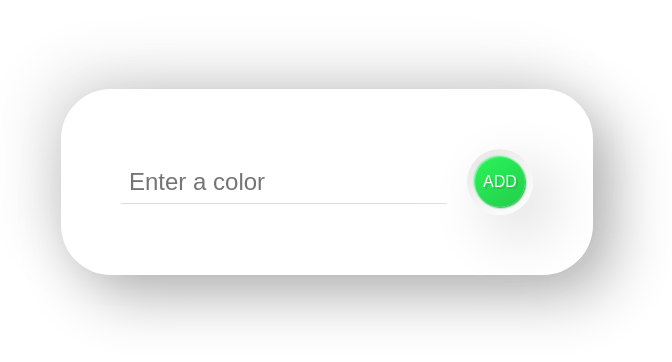
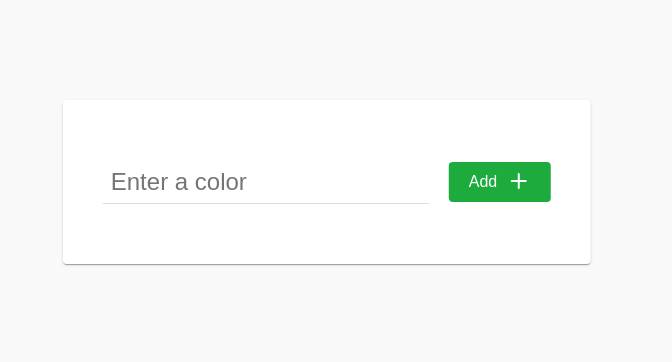
Before and after one commit to regs79/color-compare, a Next.js app: page / in a window 1280 px wide. Shown: the part 218-580 px from the top of the page, without its empty margins (313-985 px from the left). Built offline with nearby package versions, Linux system fonts and the light colour scheme.

Commit message:
Added icons, added add/reset buttons. Style clean up.

```diff
--- a/components/AddForm.js
+++ b/components/AddForm.js
@@ -1,27 +1,58 @@
 import styled from 'styled-components'
+import { Plus } from 'react-feather'
+import Button from './Button'
+
+const AddForm = ({
+  handleChange,
+  handleSubmit,
+  hasError,
+  newColor,
+}) => {
+  return(
+    <Wrapper>
+      <Form>
+        <InputWrap>
+          <Input
+            id="new-color"
+            onChange={handleChange}
+            placeholder="Enter a color"
+            value={newColor}
+          />
+          <Button
+            handleClick={handleSubmit}
+            color="#1dab3e"
+            icon={<Plus />}
+            label="Add"
+            textColor="#ffffff"
+          />
+        </InputWrap>
+        {hasError && 'Invalid format'}
+      </Form>
+    </Wrapper>
+  )
+}
 
 const Wrapper = styled.div`
-  position: absolute;
+  /* position: absolute;
   left: 0;
   right: 0;
   top: 0;
   bottom: 0;
   display: flex;
   justify-content: center;
-  align-items: center;
+  align-items: center; */
   /* background-color: rgba(255,255,255,0.9); */
 `
 
 const Form = styled.form`
-  display: flex;
-  align-items: center;
-  justify-content: center;
-  flex-direction: column;
-  padding: 60px;
-  border-radius: 50px;
+  position: absolute;
+  top: 50%;
+  left: 50%;
+  transform: translate(-50%, -50%);
+  padding: 60px 40px;
+  border-radius: 4px;
   background: #ffffff;
-  box-shadow:  20px 20px 60px rgba(0,0,0,0.3),
-              -20px -20px 60px rgba(0,0,0,0.1);
+  box-shadow: rgba(0, 0, 0, 0.2) 0px 2px 1px -1px, rgba(0, 0, 0, 0.14) 0px 1px 1px 0px, rgba(0, 0, 0, 0.12) 0px 1px 3px 0px;
 `
 
 const InputWrap = styled.div`
@@ -43,59 +74,33 @@ const Input = styled.input`
   }
 `
 
-const ButtonWrap = styled.div`
-  padding: 8px;
-  border-radius: 50px;
-  background: linear-gradient(145deg, #e6e6e6, #ffffff);
-  box-shadow:  20px 20px 60px #d9d9d9,
-             -20px -20px 60px #ffffff;
-`
+// const ButtonWrap = styled.div`
+//   padding: 8px;
+//   border-radius: 50px;
+//   background: linear-gradient(145deg, #e6e6e6, #ffffff);
+//   box-shadow:  20px 20px 60px #d9d9d9,
+//              -20px -20px 60px #ffffff;
+// `
 
-const Button = styled.button`
-  width: 50px;
-  height: 50px;
-  color: #fff;
-  font-size: 16px;
-  text-shadow: 2px 2px rgba(0,0,0,0.1);
-  border: none;
-  border-radius: 37px;
-  background: linear-gradient(145deg, #2af459, #23cd4b);
-  box-shadow:  1px 1px 2px #1dab3e,
-              -1px -1px 2px #31ff68;
-  &:hover {
-    background: linear-gradient(145deg, #23cd4b, #2af459);
-  }
-  &:active {
-    background: #27e453;
-    box-shadow: inset 2px 2px 4px #1dab3e,
-            inset -2px -2px 4px #31ff68;
-  }
-`
-
-const AddForm = ({
-  handleChange,
-  handleSubmit,
-  hasError,
-  newColor,
-}) => {
-  return(
-    <Wrapper>
-      <Form>
-        <InputWrap>
-          <Input
-            id="new-color"
-            onChange={handleChange}
-            placeholder="Enter a color"
-            value={newColor}
-          />
-          <ButtonWrap>
-            <Button onClick={handleSubmit}>ADD</Button>
-          </ButtonWrap>
-        </InputWrap>
-        {hasError && 'Invalid format'}
-      </Form>
-    </Wrapper>
-  )
-}
+// const Button = styled.button`
+//   width: 50px;
+//   height: 50px;
+//   color: #fff;
+//   font-size: 16px;
+//   text-shadow: 2px 2px rgba(0,0,0,0.1);
+//   border: none;
+//   border-radius: 37px;
+//   background: linear-gradient(145deg, #2af459, #23cd4b);
+//   box-shadow:  1px 1px 2px #1dab3e,
+//               -1px -1px 2px #31ff68;
+//   &:hover {
+//     background: linear-gradient(145deg, #23cd4b, #2af459);
+//   }
+//   &:active {
+//     background: #27e453;
+//     box-shadow: inset 2px 2px 4px #1dab3e,
+//             inset -2px -2px 4px #31ff68;
+//   }
+// `
 
 export default AddForm
--- a/components/Button.js
+++ b/components/Button.js
@@ -1,9 +1,43 @@
+import styled from 'styled-components'
+
+const StyledButton = styled.button`
+  background-color: ${props => props.color ? props.color : '#ffffff'};
+  color: ${props => props.textColor ? props.textColor : '#333333'};
+  border: none;
+  border-radius: 4px;
+  display: inline-flex;
+  align-items: center;
+  justify-content: center;
+  height: 40px;
+  padding: 20px;
+  &:hover {
+    opacity: 0.8;
+  }
+`
+
+const ButtonLabel = styled.span`
+  margin-right: ${props => props.icon ? '10px' : null};
+  font-size: 16px;
+`
+
+const ButtonIcon = styled.span``
+
 const Button = ({
-  children,
-  handleClick
+  color,
+  handleClick,
+  icon,
+  label,
+  textColor
 }) => {
   return  (
-    <button onClick={handleClick}>{children}</button>
+    <StyledButton
+      color={color}
+      onClick={handleClick}
+      textColor={textColor}
+    >
+      {label ? <ButtonLabel icon={icon}>{label}</ButtonLabel> : null}
+      {icon ? <ButtonIcon>{icon}</ButtonIcon> : null}
+    </StyledButton>
   )
 }
 
--- a/package.json
+++ b/package.json
@@ -11,6 +11,7 @@
     "next": "9.5.1",
     "react": "16.13.1",
     "react-dom": "16.13.1",
+    "react-feather": "^2.0.8",
     "styled-components": "^5.1.1",
     "validate-color": "^2.1.0"
   },
--- a/pages/index.js
+++ b/pages/index.js
@@ -2,6 +2,7 @@ import React, { useState } from 'react'
 import Head from 'next/head'
 import validateColor from 'validate-color'
 import styled from 'styled-components'
+import { Plus, RefreshCw } from 'react-feather'
 import AddForm from '../components/AddForm'
 import Grid from '../components/Grid'
 import Color from '../components/Color'
@@ -12,11 +13,16 @@ const ActionWrap = styled.div`
   top: 0;
   right: 0;
   padding: 20px;
+  display: flex;
+  flex-direction: column;
+  button + button {
+    margin-top: 16px;
+  }
 `
 
 export default function Home() {
   const [colors, setColors] = useState([])
-  const [newColor, setNewColor] = useState('')
+  const [newColor, setNewColor] = useState(null)
   const [hasError, setHasError] = useState(false)
   const [showAdd, setShowAdd] = useState(true)
 
@@ -37,10 +43,6 @@ export default function Home() {
     }
   }
 
-  const handleAdd = () => {
-    setShowAdd(true)
-  }
-
   return (
     <div>
       <Head>
@@ -49,7 +51,7 @@ export default function Home() {
       </Head>
       {colors.length < 2 || showAdd ? (
         <AddForm
-          handleChange={handleChange}z
+          handleChange={handleChange}
           handleSubmit={handleSubmit}
           hasError={hasError}
           value={newColor}
@@ -64,8 +66,16 @@ export default function Home() {
       ) : null}
       {colors.length >= 2 ? (
         <ActionWrap>
-          <Button handleClick={() => setShowAdd(true)}>Add</Button>
-          <Button handleClick={() => setColors([])}>Reset</Button>
+          <Button
+            handleClick={() => setShowAdd(true)}
+            icon={<Plus size={16} />}
+            label="Add"
+          />
+          <Button
+            handleClick={() => setColors([])}
+            icon={<RefreshCw size={16} />}
+            label="Reset"
+          />
         </ActionWrap>
       ) : null}
     </div>
--- a/styles/globals.css
+++ b/styles/globals.css
@@ -4,6 +4,7 @@ body {
   margin: 0;
   font-family: -apple-system, BlinkMacSystemFont, Segoe UI, Roboto, Oxygen,
     Ubuntu, Cantarell, Fira Sans, Droid Sans, Helvetica Neue, sans-serif;
+    background-color: #f9f9f9;
 }
 
 a {
```
Also changed, not shown: 1 other file (tests, documents, lock files or other folders).
